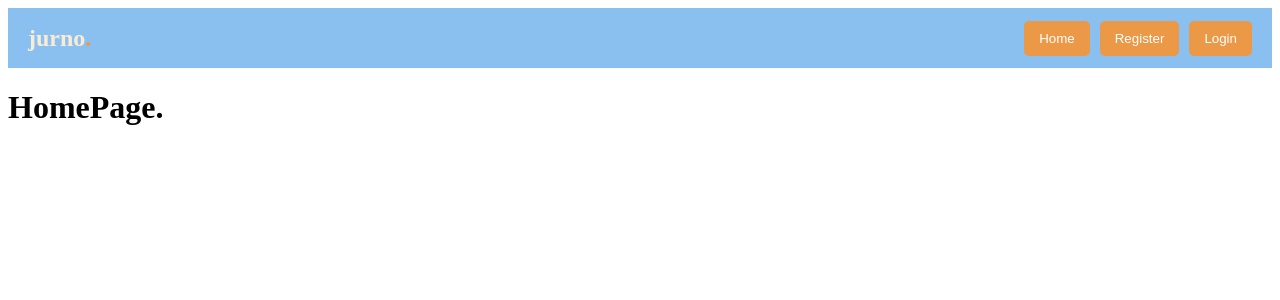
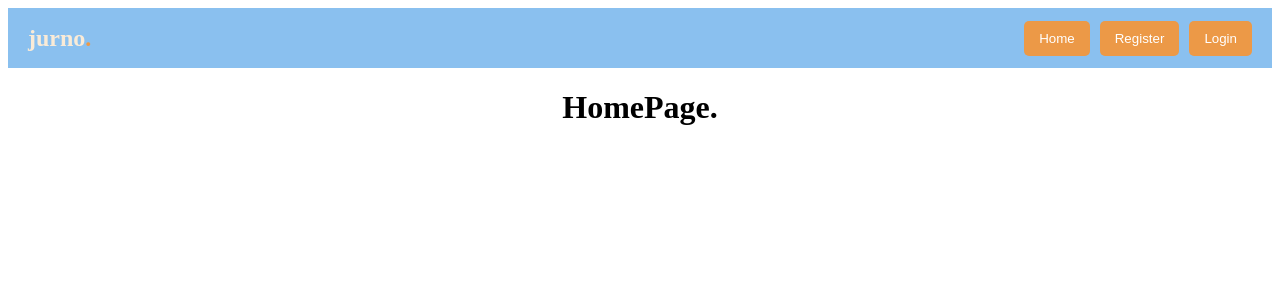
Before and after one commit to Jurnol/personal_journal_vue, a Vue app: page / in a window 1280 px wide. Shown: the top 300 px of the page. Built offline with nearby package versions, Linux system fonts and the light colour scheme.

Commit message:
simple inline centering for now

```diff
--- a/src/components/HomePage.vue
+++ b/src/components/HomePage.vue
@@ -1,5 +1,5 @@
 <template>
   <div>
-    <h1>HomePage.</h1>
+    <h1 style="text-align: center">HomePage.</h1>
   </div>
 </template>
```
